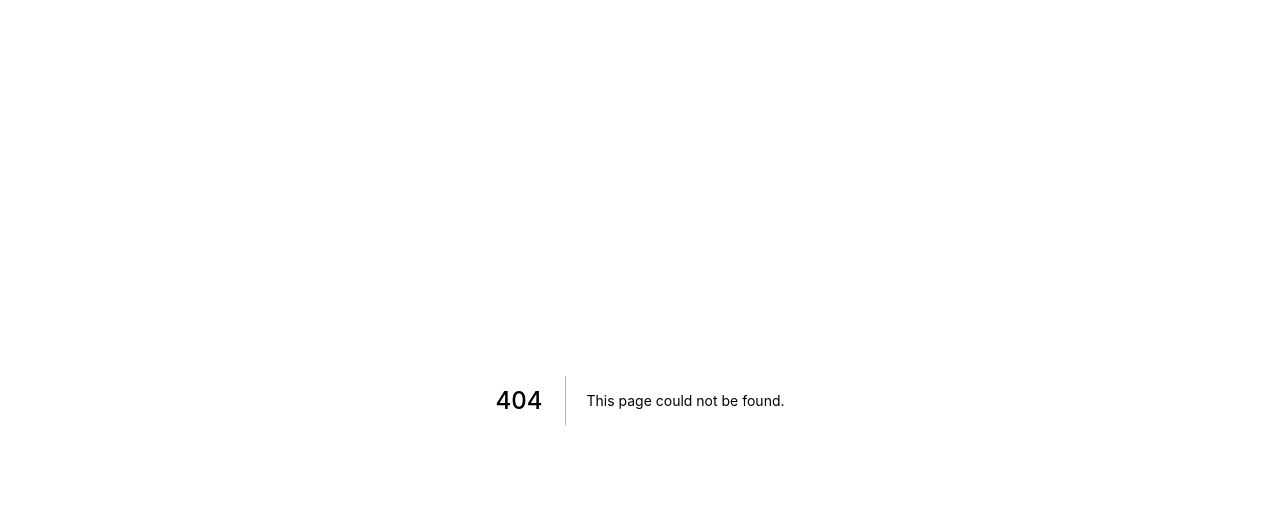
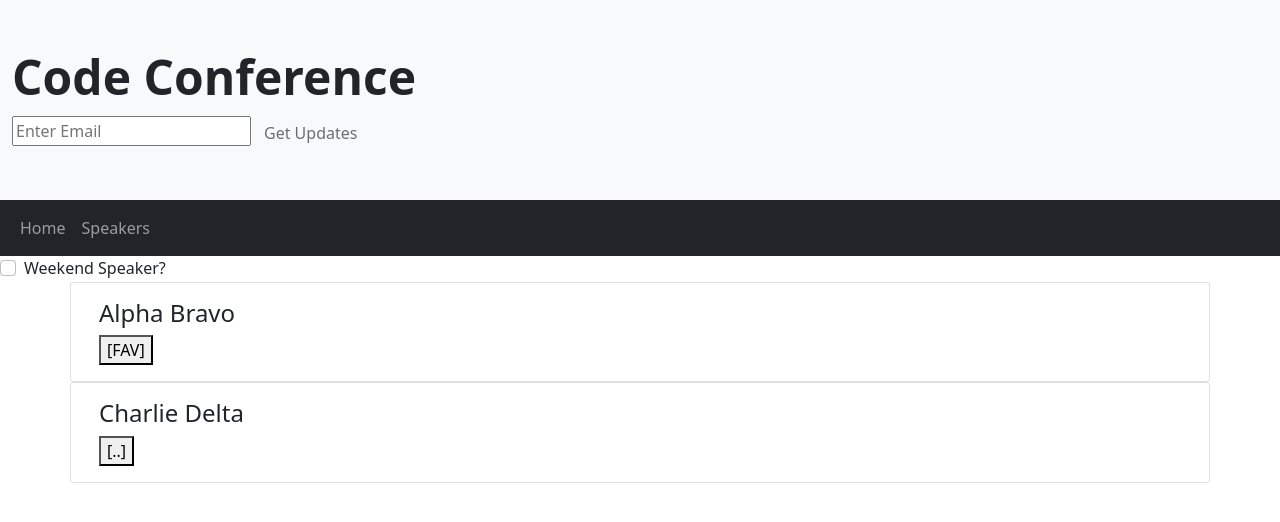
Before and after one commit to rockman/learn-react, a Next.js app in the folder pluralsight-using-react-hooks/conference-app/: page /speakers in a window 1280 px wide. Before the commit this address had no page. Shown: the top 522 px of the page. Built offline with nearby package versions, Linux system fonts and the light colour scheme.

Commit message:
[PURH] Added speakers page

```diff
--- a/pluralsight-using-react-hooks/conference-app/components/App.js
+++ b/pluralsight-using-react-hooks/conference-app/components/App.js
@@ -1,9 +1,13 @@
 import Home from "./home";
+import Speakers from "./Speakers";
 
 const App = ({ pageName }) => {
     switch (pageName) {
         case "Home":
             return <Home />;
+
+        case "Speakers":
+            return <Speakers />;
 
         default:
             return <div>Not Found</div>
--- /dev/null
+++ b/pluralsight-using-react-hooks/conference-app/components/SpeakerData.js
@@ -0,0 +1,23 @@
+
+const SpeakerData = [
+
+    {
+        id: 1530,
+        firstName: 'Alpha',
+        lastName: 'Bravo',
+        weekend: false,
+        favourite: true
+    },
+
+    {
+        id: 5996,
+        firstName: 'Charlie',
+        lastName: 'Delta',
+        weekend: true,
+        favourite: false
+    }
+
+];
+
+
+export default SpeakerData;
--- /dev/null
+++ b/pluralsight-using-react-hooks/conference-app/components/SpeakerDetail.js
@@ -0,0 +1,19 @@
+const SpeakerDetail = ({id, firstName, lastName, favourite, handleFavouriteClick}) => {
+    return (
+        <div className="card">
+            <div className="card-body">
+                <h4 className="card-title">
+                    <span>{firstName} {lastName}</span>
+                </h4>
+                <button onClick={e => {
+                    e.preventDefault();
+                    handleFavouriteClick(id);
+                }}>
+                    <span>{ favourite ? "[FAV]" : "[..]" }</span>
+                </button>
+            </div>
+        </div>
+    );
+}
+
+export default SpeakerDetail;
--- /dev/null
+++ b/pluralsight-using-react-hooks/conference-app/components/Speakers.js
@@ -0,0 +1,67 @@
+
+import { useState, useEffect } from "react";
+
+import Header from "./Header";
+import Menu from "./Menu";
+import SpeakerData from "./SpeakerData";
+import SpeakerDetail from "./SpeakerDetail";
+
+
+const Speakers = () => {
+
+    const [speakerList, setSpeakerList] = useState([]);
+    const [isLoading, setIsLoading] = useState(true);
+    const [showWeekendOnly, setShowWeekendOnly] = useState(false);
+
+    useEffect(() => {
+
+        new Promise(resolve => {
+            setTimeout(() => resolve(), 1000);
+        }).then(() => setIsLoading(false));
+        setSpeakerList(SpeakerData);
+
+    }, []);
+
+    if (isLoading) {
+        return <p>Loading...</p>
+    }
+
+    function handleFavouriteClick(speakerId) {
+        setSpeakerList(speakerList.map(i => i.id === speakerId
+            ? {...i, favourite: !i.favourite}
+            : i
+        ))
+    }
+
+    function handleWeekendCheck() {
+        setShowWeekendOnly(!showWeekendOnly);
+    }
+
+    const filteredSpeakers = showWeekendOnly
+        ? speakerList.filter(i => i.weekend)
+        : speakerList;
+
+    return (
+        <div>
+            <Header />
+            <Menu />
+            <div className="form-check">
+                <input type="checkbox"
+                    className="form-check-input"
+                    value={showWeekendOnly}
+                    id="checkboxWeekend"
+                    onChange={handleWeekendCheck}
+                />
+                <label htmlFor="checkboxWeekend">Weekend Speaker?</label>
+            </div>
+            <div className="container">
+                <div className="row">
+                    {filteredSpeakers.map(item =>
+                        <SpeakerDetail key={item.id} {...item} handleFavouriteClick={handleFavouriteClick} />)}
+                </div>
+            </div>
+        </div>
+    );
+}
+
+export default Speakers;
--- /dev/null
+++ b/pluralsight-using-react-hooks/conference-app/pages/speakers.js
@@ -0,0 +1,8 @@
+import App from "../components/App";
+
+
+export default function speakers() {
+    return (
+        <App pageName="Speakers" />
+    )
+}
```
